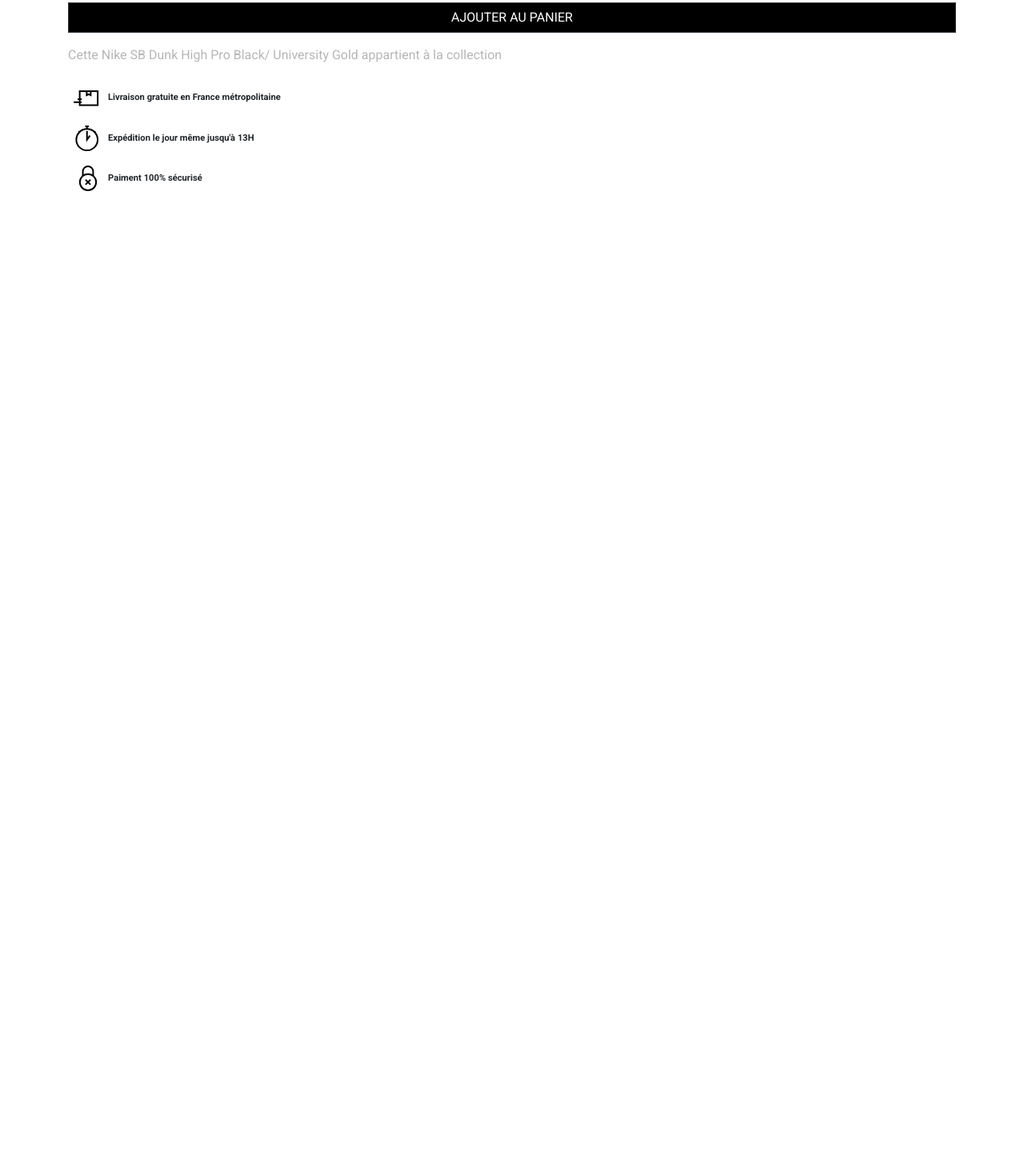
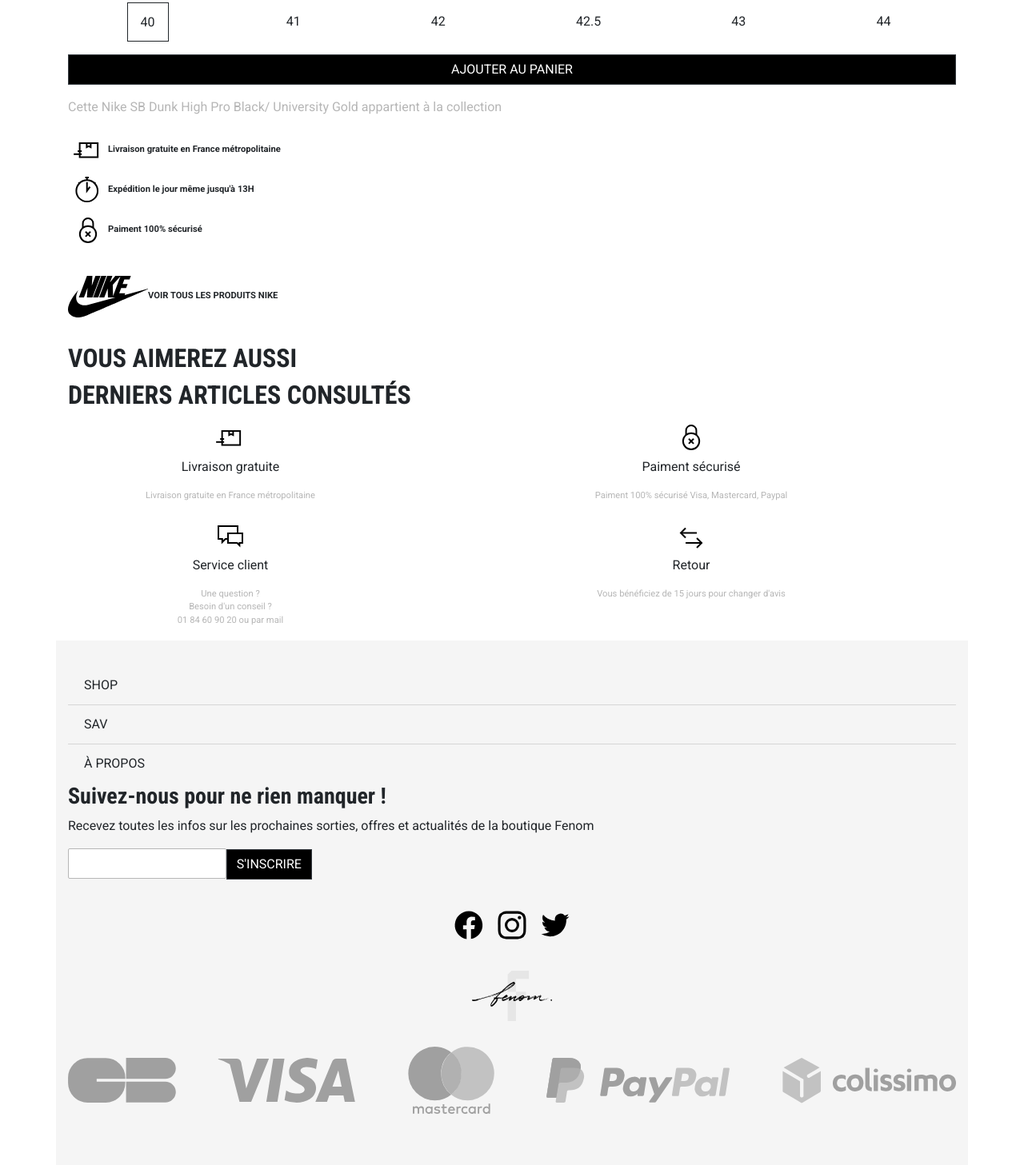
Before and after one commit to cosmonet-fr/trenta_test, a plain HTML site: page index.html in a window 1280 px wide. Shown: the part 658-2115 px from the top of the page at 80% size. Before the commit the page ends 907 px from the top, so only its background shows below. Drawn offline with nearby package versions, Linux system fonts and the light colour scheme.

Commit message:
Mobile ok

```diff
--- a/css/master.scss
+++ b/css/master.scss
@@ -1,12 +1,16 @@
 @import url('https://fonts.googleapis.com/css2?family=Roboto+Condensed:wght@300;400;700&family=Roboto:wght@400;700;900&display=swap');
 $color_inactive: #b6b6b6;
+$background_color_footer: #f5f5f5;
 * {
   font-family: 'Roboto', sans-serif;
 }
 
-h1 {
+h1, h2, h3 {
   font-family: 'Roboto Condensed', sans-serif;
   font-weight: bold;
+}
+h2 {
+  text-transform: uppercase;
 }
 .ref {
   color: $color_inactive;
@@ -92,12 +96,30 @@
     }
   }
 }
-.shoe_size_footer {
-  button {
-    text-transform: uppercase;
-    border-radius: 0;
-    background-color: black
+
+.shoe_size_body {
+  ul {
+    margin-left: -2em;
+    display: flex;
+    flex-direction: row;
+    justify-content: space-around;
+    list-style: none;
   }
+  li {
+    padding: .7em 1em;
+    cursor: pointer;
+    &.li-active {
+      border: solid 1px;
+    }
+  }
+
+}
+
+.btn_fenom {
+  text-transform: uppercase;
+  border-radius: 0;
+  background-color: black
+
 }
 .collection {
   margin: 1em 0;
@@ -105,18 +127,61 @@
   font-size: 1em;
 }
 .delivery {
-  img {
-    width: 50px;
-  }
   p {
     margin: 1.5em 0;
     font-size: .7em;
     font-weight: bold;
+    span {
+      text-transform: uppercase;
+    }
   }
 }
 
-.delivery_element {
+.delivery_element, .service, .social_networks {
+  img {
+    width: 50px;
+  }
+}
+
+.delivery_element, .shoe_brand {
   display: flex;
   flex-direction: row;
   justify-content: flex-start;
 }
+
+.shoe_brand, .logo_footer {
+  margin: 2em 0;
+  img {
+    width: 100px;
+  }
+}
+
+//////////////////////////////:::
+footer {
+  padding: 2em 0;
+  input {
+    border-radius: 2px;
+    padding: .4em;
+    margin-right: -4px;
+    border: solid 1px $color_inactive;
+  }
+}
+footer, .menu_footer li {
+  background-color: $background_color_footer;
+}
+.services {
+  display: flex;
+  flex-wrap: wrap;
+}
+.service {
+  text-align: center;
+  width: 45%;
+  height: 45%;
+}
+
+
+
+.social_networks, .logo_footer, .parteners {
+  text-align: center;
+  margin: 2em 0;
+}
--- a/index.html
+++ b/index.html
@@ -72,8 +72,19 @@
               </div>
             </div>
 
+            <div class="shoe_size_body">
+              <ul>
+                <li class="li-active">40</li>
+                <li>41</li>
+                <li>42</li>
+                <li>42.5</li>
+                <li>43</li>
+                <li>44</li>
+              </ul>
+            </div>
+
             <div class="shoe_size_footer">
-              <button class="btn btn-dark btn-block" type="button" name="button">Ajouter au panier</button>
+              <button class="btn btn-dark btn-block btn_fenom" type="button" name="button">Ajouter au panier</button>
             </div>
             <p class="collection">Cette Nike SB Dunk High Pro Black/ University Gold appartient à la collection</p>
             <div class="delivery">
@@ -88,12 +99,80 @@
               <div class="delivery_element">
                 <div class=""><img src="assets/svg/insurance-1.svg" alt=""></div> <div class=""><p>Paiment 100% sécurisé</p></div>
               </div>
+              <div class="shoe_brand">
+                <div class=""><img src="assets/svg/logo-nike.svg" alt=""></div> <div class=""><p><span>Voir tous les produits NIKE</span></p></div>
+              </div>
             </div>
           </div>
-
-
         </aside>
     </section>
+
+    <section class="other_articles container">
+      <h2>Vous aimerez aussi</h2>
+
+      <h2>Derniers articles consultés</h2>
+
+    </section>
+
+    <section>
+      <div class="services">
+        <div class="service">
+          <img src="assets/svg/insurance-2.svg" alt="">
+          <p>Livraison gratuite</p>
+          <p class="ref">Livraison gratuite en France métropolitaine</p>
+        </div>
+
+        <div class="service">
+          <img src="assets/svg/insurance-1.svg" alt="">
+          <p>Paiment sécurisé</p>
+          <p class="ref">Paiment 100% sécurisé Visa, Mastercard, Paypal</p>
+        </div>
+
+        <div class="service">
+          <img src="assets/svg/insurance-4.svg" alt="">
+          <p>Service client</p>
+          <p class="ref">Une question ?<br>
+          Besoin d'un conseil ?<br>
+        01 84 60 90 20 ou par mail</p>
+        </div>
+
+        <div class="service">
+          <img src="assets/svg/insurance-3.svg" alt="">
+          <p>Retour</p>
+          <p class="ref">Vous bénéficiez de 15 jours pour changer d'avis</p>
+        </div>
+
+      </div>
+    </section>
+
+    <footer class="container">
+      <div class="menu_footer">
+        <ul class="list-group list-group-flush">
+          <li class="list-group-item">SHOP</li>
+          <li class="list-group-item">SAV</li>
+          <li class="list-group-item">À PROPOS</li>
+        </ul>
+
+      </div>
+
+      <h3>Suivez-nous pour ne rien manquer !</h3>
+      <p>Recevez toutes les infos sur les prochaines sorties, offres et actualités de la boutique Fenom</p>
+      <form class="" action="index.html" method="post">
+        <input type="text" name="" value="">
+        <button class="btn btn-dark btn_fenom" type="submit" form="form1" value="Submit">S'INSCRIRE</button>
+      </form>
+      <div class="social_networks">
+        <img src="assets/svg/network-facebook.svg" alt="Facebook">
+        <img src="assets/svg/network-instagram.svg" alt="Instagram">
+        <img src="assets/svg/network-twitter.svg" alt="Twitter">
+      </div>
+      <div class="logo_footer">
+        <img src="assets/svg/fenom-footer.svg" alt="Logo Fenom">
+      </div>
+      <div class="parteners">
+        <img src="assets/svg/paiement-livraison.svg" alt="">
+      </div>
+    </footer>
 
 
 
```
Also changed, not shown: css/master.css, css/master.min.css, 2 other files.
